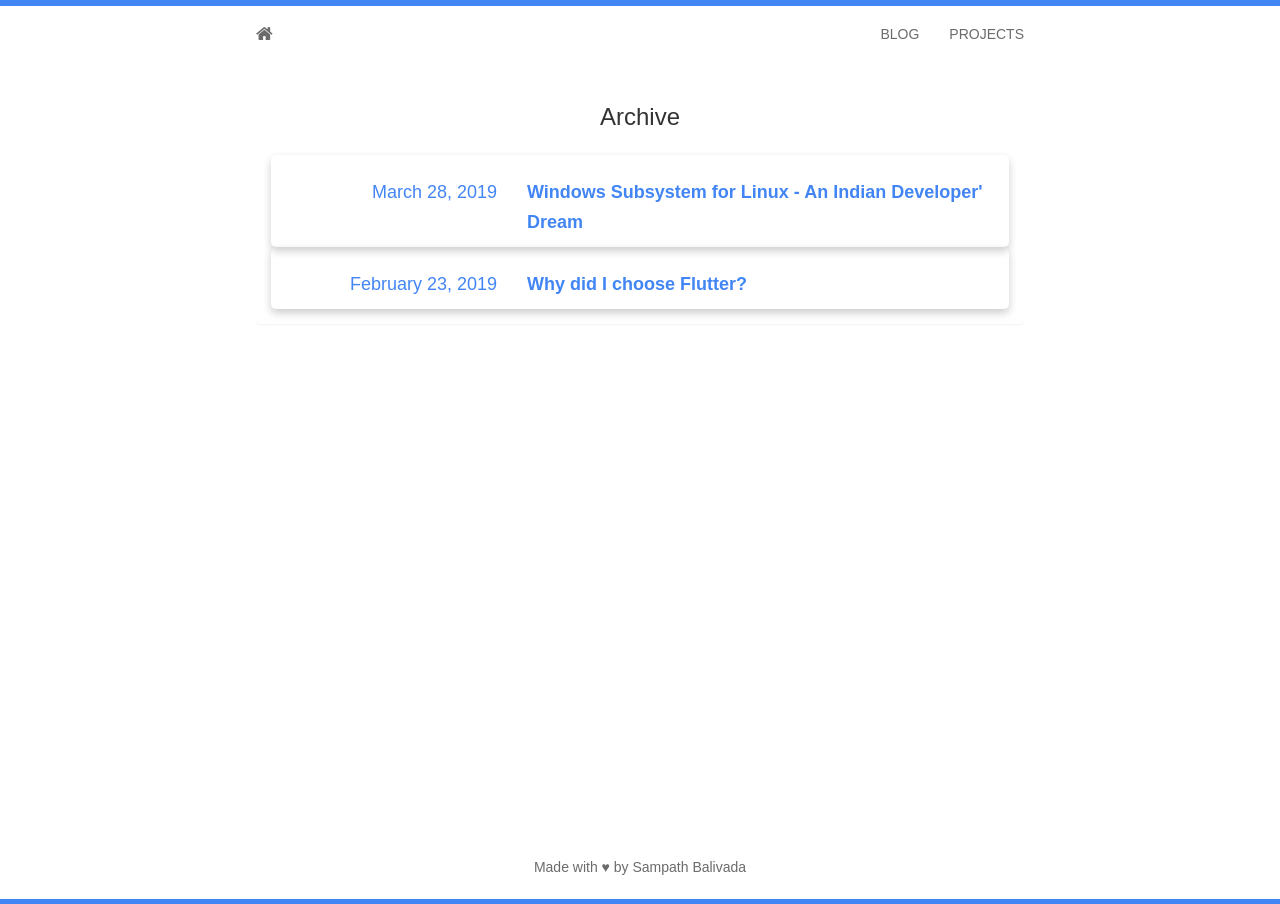
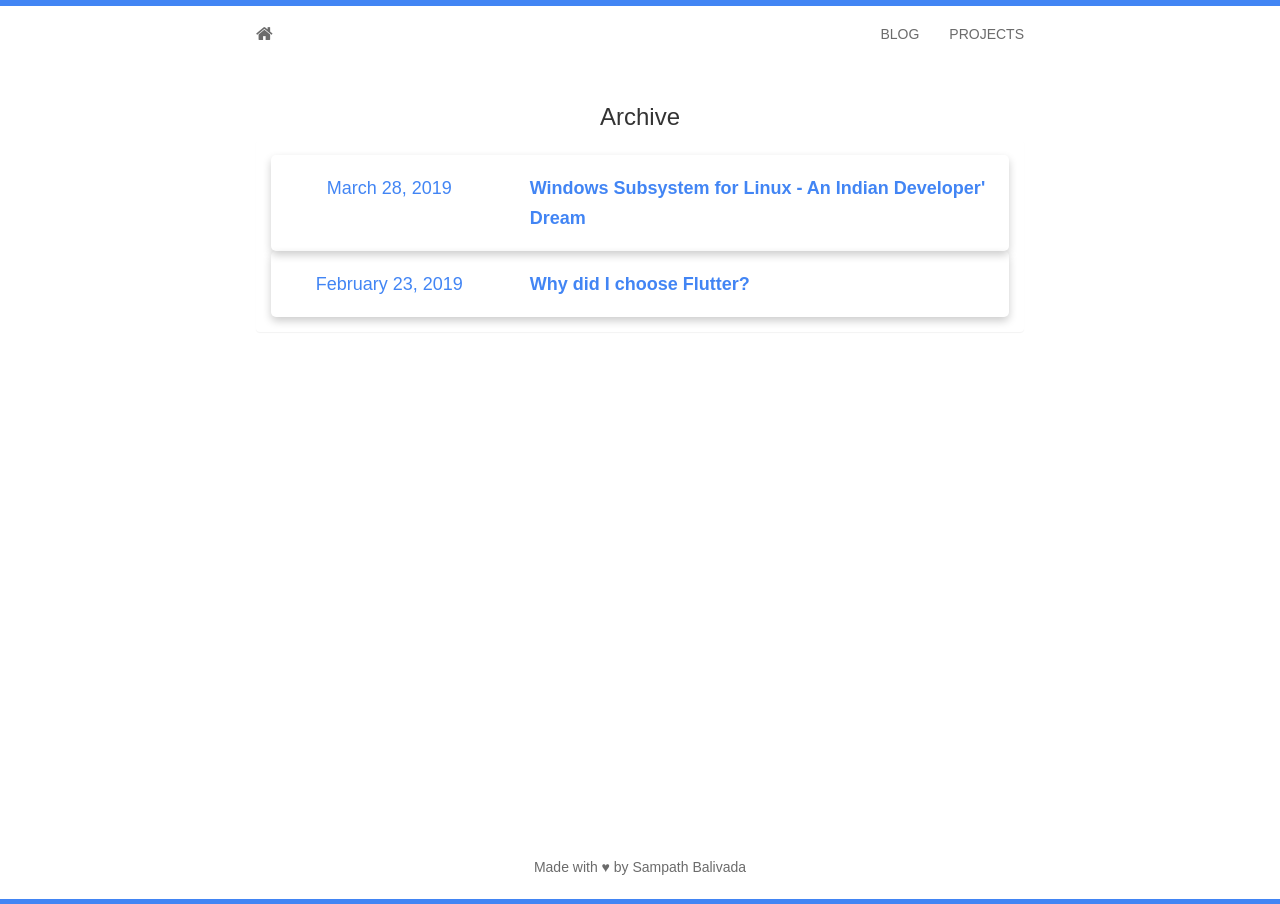
Before and after one commit to sampathbalivada/sampathbalivada.github.io, a Jekyll site: the page built from blog.html, in a window 1280 px wide. Built offline with Jekyll 4.4.1, drawn with Linux system fonts in a browser that asks for light colours; nearby versions of some CDN libraries.

Commit message:
fixed mobile view of blog page

```diff
--- a/blog.html
+++ b/blog.html
@@ -9,10 +9,10 @@ title: Blog
 		<div class="panel-body">
 			{% for post in site.posts %}
 			<a href="{{ site.url }}{{ post.url }}">
-				<div class="card" style="padding-top: 12px">
+			<div class="card" style="padding: 8px 8px 8px 8px">
 				<div class="row">
 					<div class="col-sm-4 col-md-4 col-lg-4">
-							<h5 style="text-align: right">
+						<h5 style="text-align: center">
 							{{ post.date | date: "%B %e, %Y" }}
 						</h5>
 					</div>
```
Lines whose indentation alone changed are shown as unchanged.
